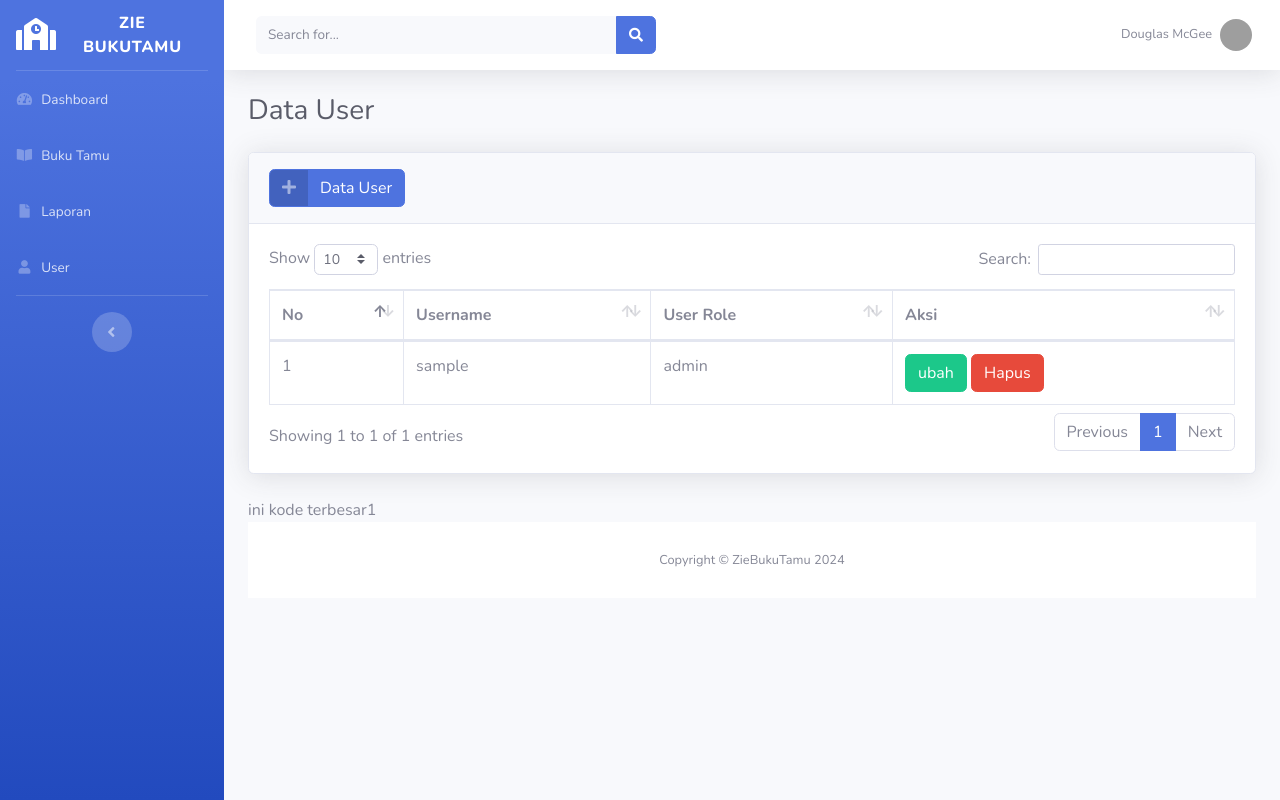
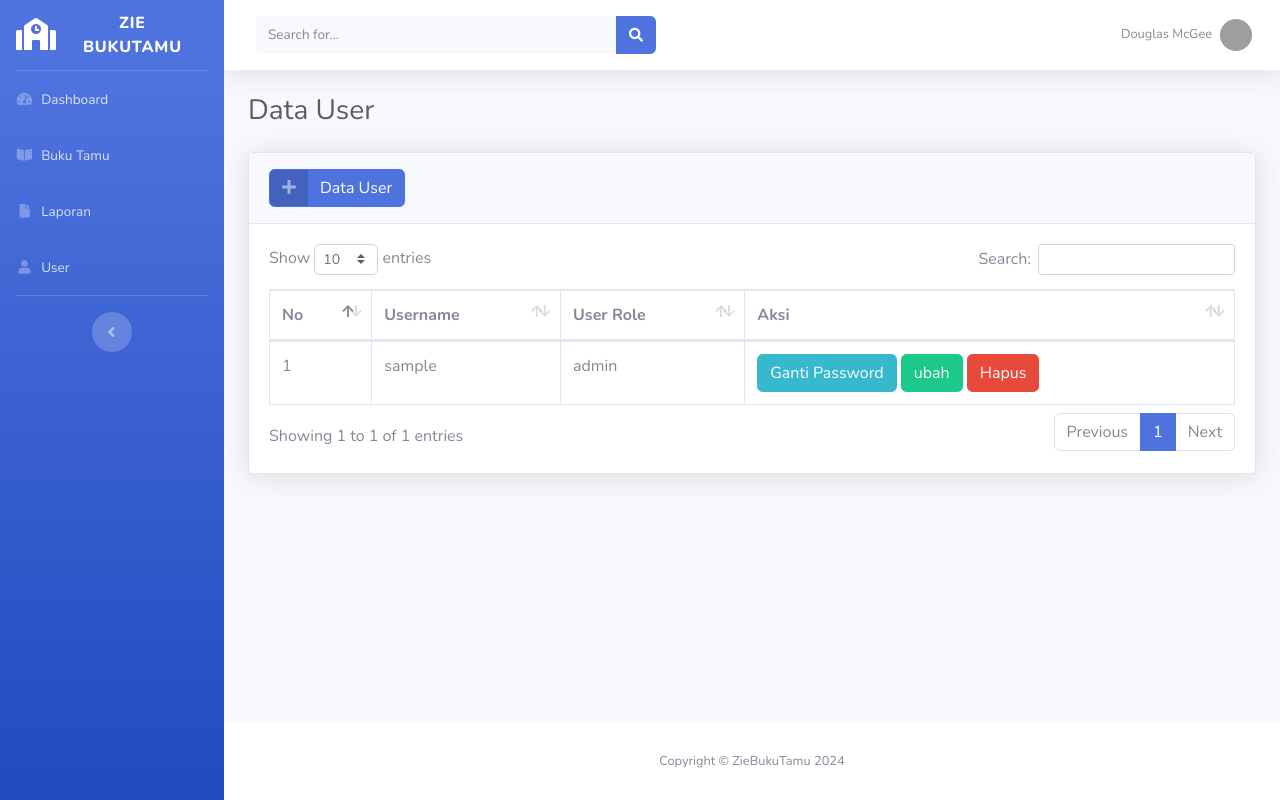
Before and after one commit to Ryznto/Buku_Tamu, a PHP site: page /users.php in a window 1280 px wide. Run offline with PHP 8.4, Linux system fonts and the light colour scheme; tables that the repository leaves empty or names only in its code hold one stand-in row (values such as "Sample post"); grey boxes are pictures that could not be loaded.

Commit message:
menambahkan fitur ganti password

```diff
--- a/function.php
+++ b/function.php
@@ -117,3 +117,22 @@ function hapus_user($id) {
      return mysqli_affected_rows($koneksi);
 
 }
+//function ganti password user
+function ganti_password($data) {
+    global $koneksi;
+
+    $kode           = htmlspecialchars($data["id_user"]);
+    $password       = htmlspecialchars($data["password"]);
+    $password_hash  = password_hash($password,PASSWORD_DEFAULT);
+
+    $query = "UPDATE users SET
+              password        = '$password_hash'
+              WHERE id_user   = '$kode'";
+
+    mysqli_query($koneksi, $query);
+
+    return mysqli_affected_rows($koneksi);
+
+
+
+}
--- a/hapus-user.php
+++ b/hapus-user.php
@@ -9,7 +9,7 @@
             // jika data berhasilvdi hapus maka akan muncul alert
             echo "<script>alert('Data berhasil di hapus!')</script>";
             // redirect kehalaman buku-tamu.php
-            echo "<script>window.location.href='users.php'</script>";
+            echo "<script>window.location.href='.php'</script>";
         } else {
             // jika gagal di hapus
             echo "<script>alert('Data gagal di hapus!')</script>";
--- a/templates/footer.php
+++ b/templates/footer.php
@@ -69,6 +69,26 @@
         });
      </script>
 
+    <script>
+        // auto hide notifikasi
+        $(document).ready(function() {
+            window.setTimeout(function() {
+                $(".alert").fadeTo(500, 0).slideUp(500, function() {
+                    $(this).remove();
+                });
+            }, 4000);
+        });
+
+        //ambil data id uswer dari tombol ganti password ke modal ganti password
+        $('#gantiPassword').on('show.bs.modal', function(event) {
+            var button = $(event.relatedTarget)
+            var id  = button.data('id')
+            console.log(id)
+            var modal = $(this)
+            modal.find('.modal-body #id_user ').val(id)
+        })
+    </script>
+
 </body>
 
 </html>
--- a/users.php
+++ b/users.php
@@ -26,10 +26,26 @@ require_once('function.php');
             <div class="alert alert-danger" role="alert">
                 Data gagal disimpan!
             </div>
+        <?php
+        }
+    } else if (isset($_POST['ganti_password'])) {
+        if (ganti_password($_POST) > 0) {
+        ?>
+            <div class="alert alert-success" role="alert">
+                Password Berhasil diubah!
+            </div>
+        <?php
+        } else {
+        ?>
+            <div class="alert alert-danger" role="alert">
+                Password gagal diubah!
+            </div>
     <?php
         }
     }
     ?>
+
+
 
 
 
@@ -69,6 +85,10 @@ require_once('function.php');
                                 <td><?= $user['username'] ?></td>
                                 <td><?= $user['user_role'] ?></td>
                                 <td>
+                                    <button type="button" class="btn btn-info" data-toggle="modal" data-target="#gantiPassword" data-id="<?= $user['id_user'] ?>">
+                                        Ganti Password
+                                    </button>
+
                                     <a class="btn btn-success" href="edit-user.php?id=<?= $user['id_user'] ?>">ubah</a>
                                     <a onclick="return confirm('Apakah anda yakin ingin menghapus data ini?')" class="btn btn-danger" href="hapus-user.php?id=<?= $user['id_user'] ?>">Hapus</a>
                                 </td>
@@ -86,7 +106,7 @@ require_once('function.php');
     $query = mysqli_query($koneksi, "SELECT max(id_user) as kodeTerbesar FROM users");
     $data = mysqli_fetch_array($query);
     $kodeuser = $data['kodeTerbesar'];
-    echo "ini kode terbesar", $kodeuser;
+
 
     //mengambil angka dari kode barang terbesar, menggunakan fungsi substr dan di ubah ke integer dengan(int)
     $urutan = (int) substr($kodeuser, 3, 2);
@@ -147,14 +167,46 @@ require_once('function.php');
                 </form>
             </div>
         </div>
+    </div>
 
 
+        <!-- Modal ganti password -->
+
+<div class="modal fade" id="gantiPassword" tabindex="-1" aria-labelledby="gantiPasswordLabel" aria-hidden="true">
+    <div class="modal-dialog">
+        <div class="modal-content">
+            <div class="modal-header">
+                <h5 class="modal-title" id="gantiPasswordLabel">Ganti Password</h5>
+                <button type="button" class="close" data-dismiss="modal" aria-label="Close">
+                    <span aria-hidden="true">&times;</span>
+                </button>
+            </div>
+            <div class="modal-body">
+                <form method="post" action="">
+                <input type="hidden" name="id_user" id="id_user">
+                    <div class="form-group row">
+                        <label for="password" class="col-sm-3 col-form-label">Password Baru</label>
+                        <div class="col-sm-8">
+                            <input type="password" class="form-control" id="password" name="password">
+                        </div>
+                    </div>
+             </div>
+             <div class="modal-footer">
+                <button type="button" class="btn btn-secondary" data-dismiss="modal">Tutup</button>
+                <button type="submit" name="ganti_password" class="btn btn-primary">Simpan</button>
+             </div>
+            </form>
+            </div>
+        </div>
+    </div>
+</div>
 
 
         <!-- /.container-fluid -->
 
 
 
-        <?php
-        include_once('templates/footer.php');
-        ?>
+
+    <?php
+    include_once('templates/footer.php');
+    ?>
```
Also changed, not shown: laporan.php (added).
